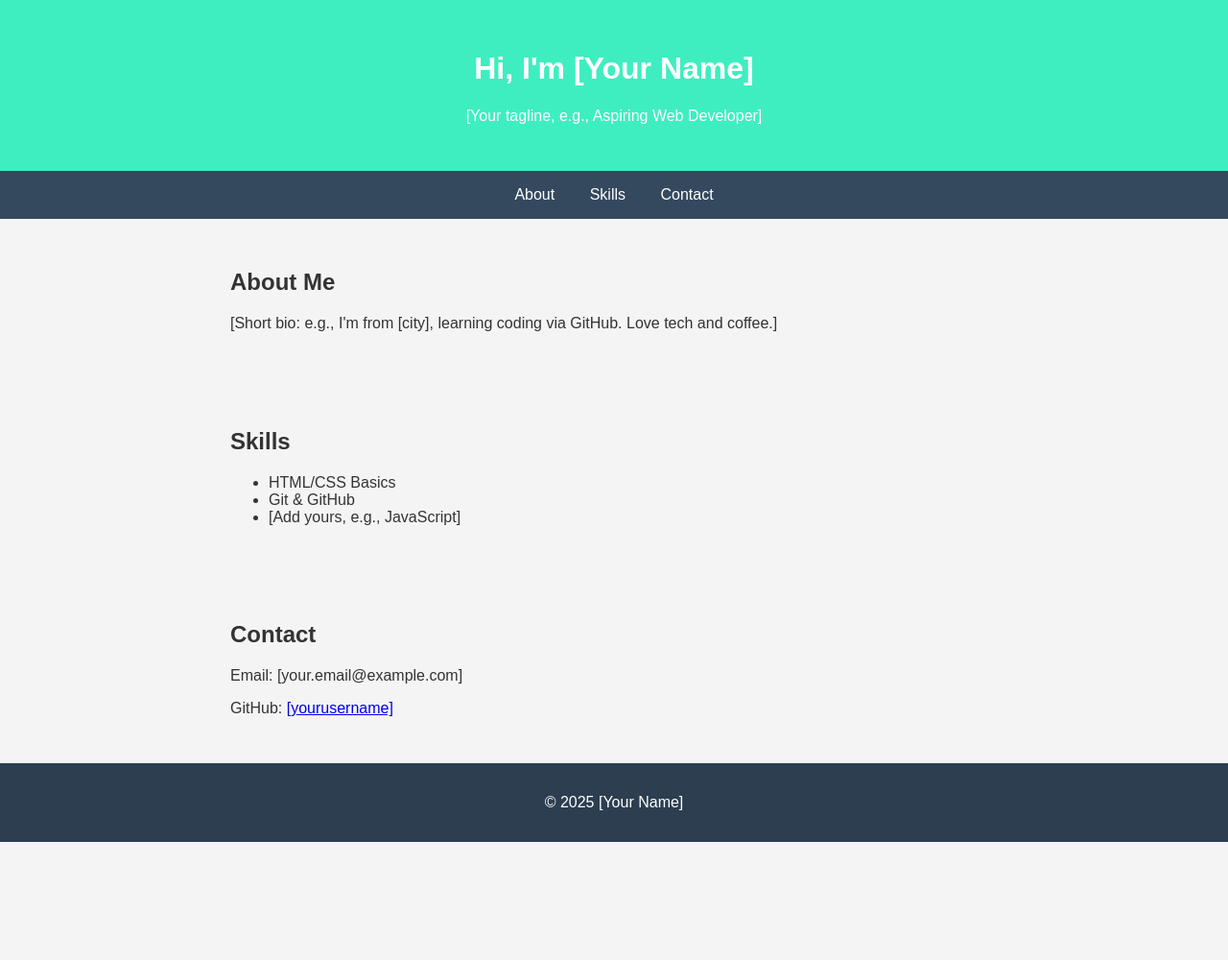
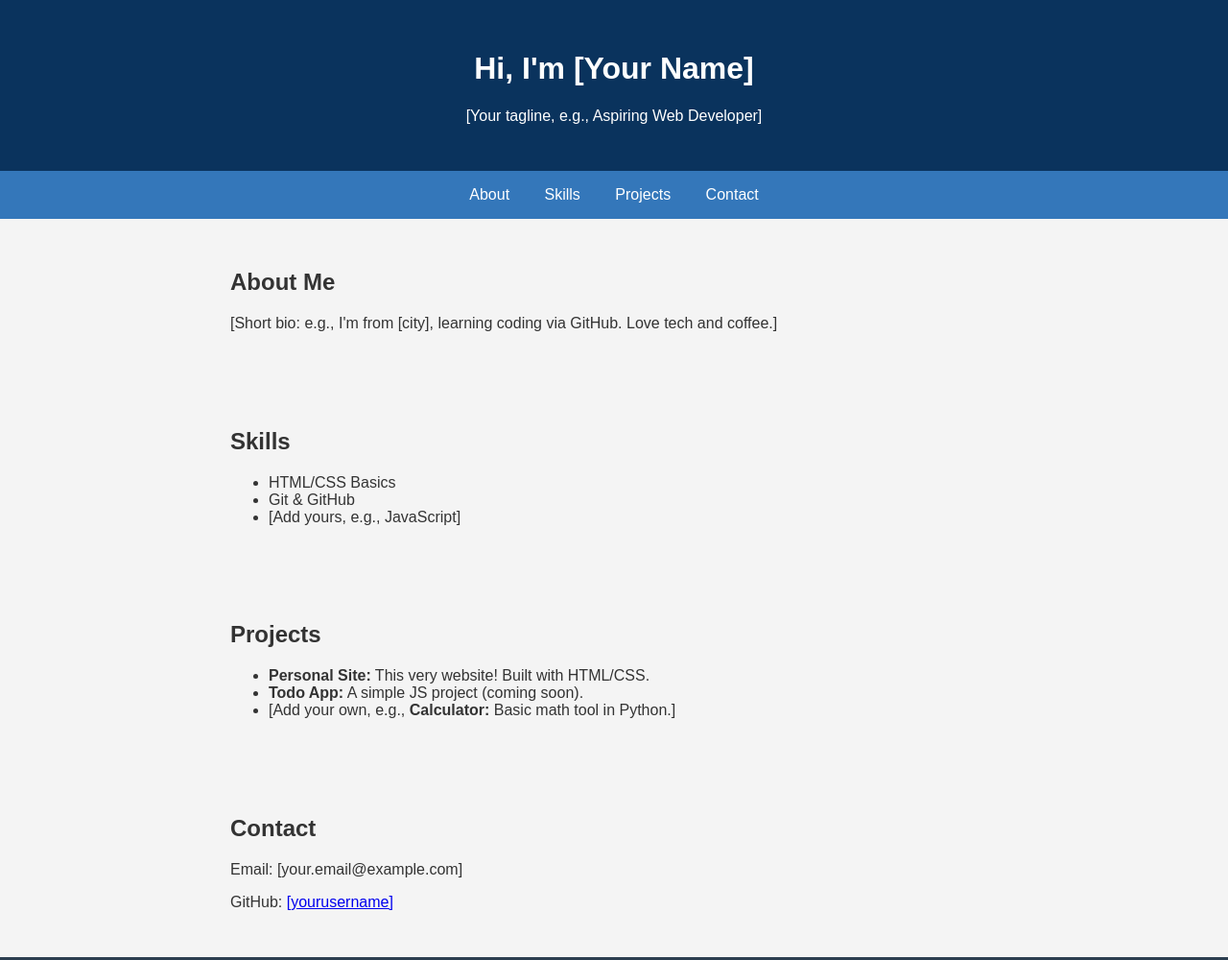
Before and after one commit to yared1357/yada-personal, a plain HTML site: page index.html in a window 1280 px wide. Shown: the top 1000 px of the page at 96% size. Before the commit the page ends 877 px from the top, so only its background shows below. Drawn offline with Linux system fonts and the light colour scheme.

Commit message:
Add project section

```diff
--- a/index.html
+++ b/index.html
@@ -6,8 +6,8 @@
     <title>[Your Name] - Personal Site</title>
     <style>
         body { font-family: Arial, sans-serif; margin: 0; padding: 0; background: #f4f4f4; color: #333; }
-        header { background: #3feec0; color: white; text-align: center; padding: 2em; }
-        nav { background: #34495e; padding: 1em; text-align: center; }
+        header { background: #0a335d; color: white; text-align: center; padding: 2em; }
+        nav { background: #3477ba; padding: 1em; text-align: center; }
         nav a { color: white; margin: 0 1em; text-decoration: none; }
         section { padding: 2em; max-width: 800px; margin: auto; }
         footer { background: #2c3e50; color: white; text-align: center; padding: 1em; }
@@ -22,6 +22,7 @@
     <nav>
         <a href="#about">About</a>
         <a href="#skills">Skills</a>
+        <a href="#projects">Projects</a>
         <a href="#contact">Contact</a>
     </nav>
 
@@ -39,6 +40,15 @@
         </ul>
     </section>
 
+    <section id="projects">
+    <h2>Projects</h2>
+    <ul>
+        <li><strong>Personal Site:</strong> This very website! Built with HTML/CSS.</li>
+        <li><strong>Todo App:</strong> A simple JS project (coming soon).</li>
+        <li>[Add your own, e.g., <strong>Calculator:</strong> Basic math tool in Python.]</li>
+    </ul>
+</section>
+
     <section id="contact">
         <h2>Contact</h2>
         <p>Email: [your.email@example.com]</p>
```
